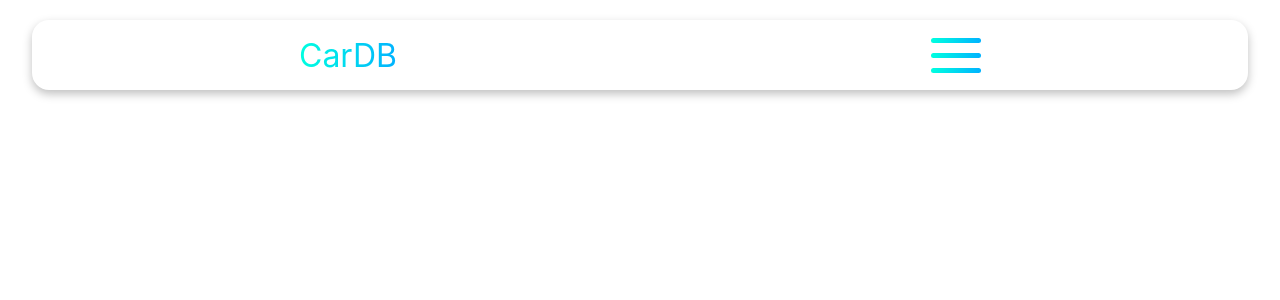
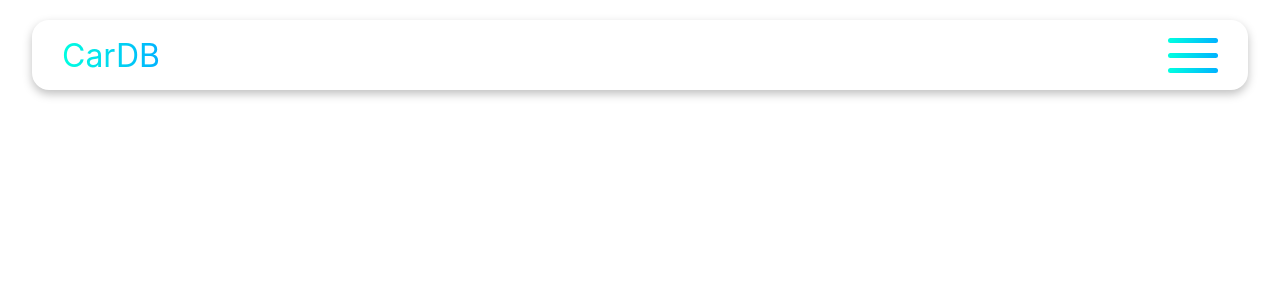
Before and after one commit to sahandp2012p/cardb-frontend, a React (Create React App) app: page / in a window 1280 px wide. Shown: the top 300 px of the page. Built offline with nearby package versions, Linux system fonts and the light colour scheme.

Commit message:
Finished navbar component

```diff
--- a/src/App.css
+++ b/src/App.css
@@ -2,6 +2,7 @@
 
 :root {
   --primary: linear-gradient(90deg, #00FFE0 0%, #00B2FF 100%);
+  --secondary: #929292;
 }
 
 /* Navbar */
@@ -12,13 +13,23 @@ nav {
   background: #FFFFFF;
   box-shadow: 0px 4px 10px rgba(0, 0, 0, 0.25);
   border-radius: 17px;
-  display: flex;
-  justify-content: space-around;
-  align-items: center;
   position: absolute;
   right: 50%;
   transform: translateX(50%);
   margin-top: 20px;
+}
+
+nav.open {
+  height: 160px;
+}
+
+nav .header-wrap {
+  display: flex;
+  justify-content: space-between;
+  align-items: center;
+  width: 95vw;
+  height: 70px;
+  padding-inline: 30px;
 }
 
 nav .header {
@@ -46,6 +57,10 @@ nav .hamburger .line:not(:first-child) {
   margin-top: 10px;
 }
 
+nav ul li a {
+  color: var(--secondary);
+}
+
 ul.closed {
   display: none;
 }
--- a/src/components/common/Navbar.jsx
+++ b/src/components/common/Navbar.jsx
@@ -1,13 +1,20 @@
 import React from 'react'
 
 export default () => {
+  const handleChange = () => {
+    document.querySelector("nav ul").classList.toggle("closed")
+    document.querySelector("nav").classList.toggle("open")
+  }
+
   return (
     <nav>
-        <div className="header">CarDB</div>
-        <div className="hamburger">
-            <span className="line"></span>
-            <span className="line"></span>
-            <span className="line"></span>
+        <div className="header-wrap">
+          <div className="header">CarDB</div>
+          <div className="hamburger" onClick={handleChange}>
+              <span className="line"></span>
+              <span className="line"></span>
+              <span className="line"></span>
+          </div>
         </div>
 
         <ul className='closed'>
--- a/src/index.css
+++ b/src/index.css
@@ -1,9 +1,17 @@
 body {
   margin: 0;
   padding: 0;
-  box-sizing: border-box;
 }
 
 *, *::before, *::after {
   font-family: -apple-system, BlinkMacSystemFont, 'Segoe UI', Roboto, Oxygen, Ubuntu, Cantarell, 'Open Sans', 'Helvetica Neue', sans-serif;
+  box-sizing: border-box;
 }
+
+ul {
+  list-style: none;
+}
+
+a {
+  text-decoration: none;
+}
```
